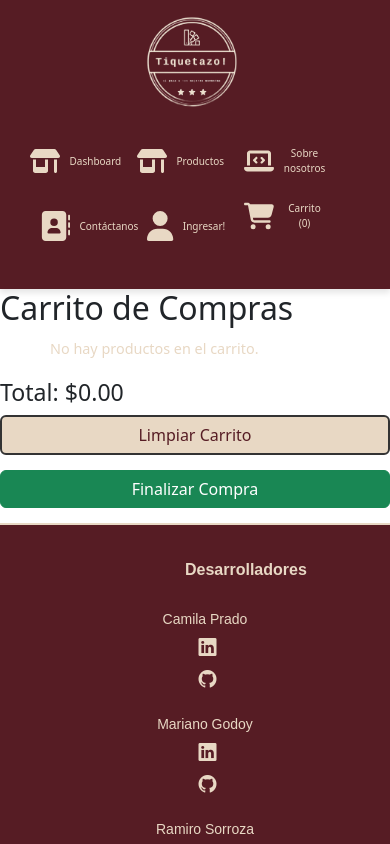
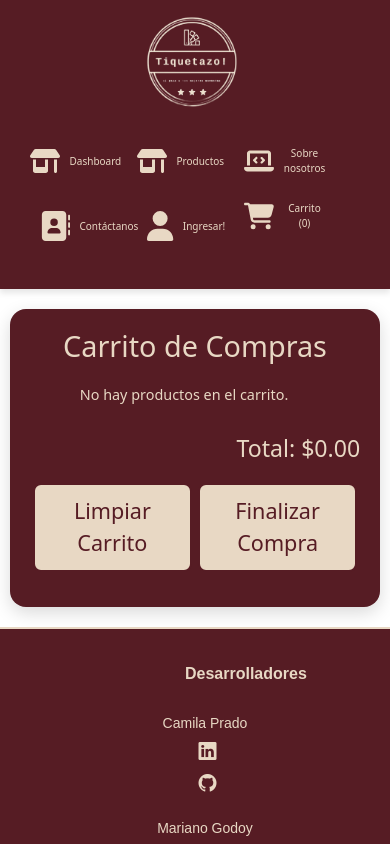
Before and after one commit to camiiprd/tiquetazofront, a React (Vite) app: page /carrito in a window 390 px wide. Shown: the top 844 px of the page. Built offline with nearby package versions, Linux system fonts and the light colour scheme.

Commit message:
I added styles to cart

```diff
--- a/src/Pages/ShoppingCart/ShoppingCart.css
+++ b/src/Pages/ShoppingCart/ShoppingCart.css
@@ -1,114 +1,160 @@
-/* Contenedor principal del dashboard */
-.container-dashboard {
+.shopping-cart {
+  padding: 30px;
+  background-color: #561C24;
+  color: #E8D8C4;
+  border-radius: 16px;
+  box-shadow: 0 6px 18px rgba(0, 0, 0, 0.15);
+  max-width: 800px;
+  margin: 30px auto;
+  transition: all 0.3s ease;
+}
+
+@media (max-width: 768px) {
+  .shopping-cart {
     padding: 20px;
-  background-color: #f9f9f9;
+    margin: 20px auto;
+    max-width: 95%;
+  }
+}
+
+h1 {
+  text-align: center;
+  font-size: 1.8em;
+  margin-bottom: 20px;
+  color: #E8D8C4;
+}
+
+.cart-items {
+  max-height: 400px;
+  overflow-y: auto;
+  margin-bottom: 20px;
+}
+
+.cart-item {
   display: flex;
+  flex-wrap: wrap;
+  justify-content: space-between;
+  align-items: center;
+  padding: 20px;
+  margin: 15px 0;
+  background-color: #f7f7f7;
+  border-radius: 12px;
+  box-shadow: 0 2px 6px rgba(0, 0, 0, 0.1);
+  transition: background-color 0.3s, transform 0.2s ease-in-out;
+  color: #561C24;
+}
+
+@media (max-width: 768px) {
+  .cart-item {
     flex-direction: column;
     align-items: center;
-  max-width: 1000px;
-  margin: 0 auto;
+    text-align: center;
+  }
 }
 
-/* Nombre de usuario */
-.username{
-  color: #333;
-  margin-bottom: 20px;
+.text-event {
+  font-size: 1.2em;
+  margin-bottom: 8px;
+  color: #561C24;
+  font-weight: bold;
+  flex: 1;
+}
+
+.quantity-controls {
+  display: flex;
+  align-items: center;
+  justify-content: center;
+  margin-top: 10px;
+}
+
+.quantity-controls button {
+  background-color: #561C24;
+  color: #E8D8C4;
+  border: 2px solid #E8D8C4; /* Borde agregado */
+  border-radius: 6px;
+  cursor: pointer;
+  padding: 8px 12px;
+  margin: 0 5px;
+  transition: background-color 0.3s, border-color 0.3s;
+  font-size: 1.1em;
+}
+
+.quantity-controls button:hover {
+  background-color: #E8D8C4;
+  border-color: #561C24; /* Cambia el color del borde al hacer hover */
+  color: #561C24;
+}
+
+.quantity-controls span {
+  padding: 0 10px;
+  font-size: 1.2em;
+  color: #561C24;
   text-align: center;
 }
 
-/* Estilos del formulario */
-form {
-  width: 70%;
-  margin: 0 auto;
-  padding: 20px;
-  background-color: #f9f9f9;
-  box-shadow: 0 2px 10px rgba(0, 0, 0, 0.1);
-  border-radius: 8px;
+.cart-total {
+  margin-top: 30px;
+  font-size: 1.5em;
+  font-weight: bold;
+  text-align: right;
+  color: #E8D8C4;
 }
 
-/* Ajustes del input, select, textarea, y botón */
-input, select, textarea, button {
-  margin-bottom: 15px;
-  padding: 12px;
-  width: 100%;
-  box-sizing: border-box;
+.cart-actions {
+  display: flex;
+  justify-content: space-around;
+  margin-top: 20px;
 }
 
-/* Estilo para la tabla */
-.table {
-  width: 100%; /* Ajuste para ocupar todo el ancho del contenedor */
-  max-width: 1000px; /* Máximo ancho de la tabla */
-  margin: 20px auto;
-  border-collapse: collapse;
-  overflow-x: auto; /* Para que sea manejable en caso de desbordamiento */
+.cart-actions button {
+  padding: 12px 20px;
+  background-color: #E8D8C4;
+  color: #561C24;
+  border: 2px solid #561C24; /* Borde agregado */
+  border-radius: 8px;
+  cursor: pointer;
+  transition: background-color 0.3s, border-color 0.3s;
+  font-size: 1em;
+  width: 45%;
 }
 
-/* Estilo para las celdas de la tabla */
-.table th, .table td {
-  padding: 12px;
-  text-align: center;
-  border: 1px solid #ddd;
+.cart-actions button:hover {
+  background-color: #561C24;
+  color: #E8D8C4;
+  border-color: #E8D8C4; /* Cambia el color del borde al hacer hover */
 }
 
-.table th {
-  background-color: #561C24;
-  color: #e8d8c4;
-}
-
-/* Estilo de botones */
-button {
-  border: none;
-  cursor: pointer;
-  padding: 12px;
-  width: 100%;
-  font-size: 16px;
-  border-radius: 4px;
-  transition: background-color 0.3s ease, border-color 0.3s ease;
-}
-
-/* Estilos para botones específicos */
-button.btn-primary {
-  background-color: #561C24;
-  color: #e8d8c4;
-  border: 2px solid #333;
-}
-
-button.btn-primary:hover {
-  background-color: #e8d8c4;
-  color: #561C24;
-  border-color: #561C24;
-}
-
-/* Responsividad */
 @media (max-width: 768px) {
-  .table {
-    width: 100%; /* Ocupar todo el ancho disponible en pantallas pequeñas */
-  }
-
-  .table th, .table td {
-    display: block;
-    width: 100%;
-    box-sizing: border-box;
-    text-align: left;
+  .cart-actions button {
+    width: 48%;
     padding: 10px;
-  }
-
-  form {
-    width: 90%; /* Ajustar el formulario en pantallas más pequeñas */
+    font-size: 0.9em;
   }
 }
 
-@media (max-width: 480px) {
-  .table td {
-    padding: 6px;
-    font-size: 12px;
+/* Modal estilos */
+.modal-content {
+  background-color: white;
+  padding: 30px;
+  border-radius: 12px;
+  box-shadow: 0 4px 12px rgba(0, 0, 0, 0.2);
+  text-align: center;
+  border: 4px solid #561C24;
+  max-width: 400px;
+  width: 100%;
+  transition: all 0.3s ease;
 }
 
-  input, select, textarea, button {
-    font-size: 14px;
+/* Scrollbar personalizado para cart-items */
+.cart-items::-webkit-scrollbar {
+  width: 6px;
 }
 
-  .container {
-    max-width: 100%;
+.cart-items::-webkit-scrollbar-thumb {
+  background-color: #561C24;
+  border-radius: 4px;
 }
+
+.cart-items::-webkit-scrollbar-thumb:hover {
+  background-color: #c9302c;
 }
```
Lines whose indentation alone changed are shown as unchanged.
